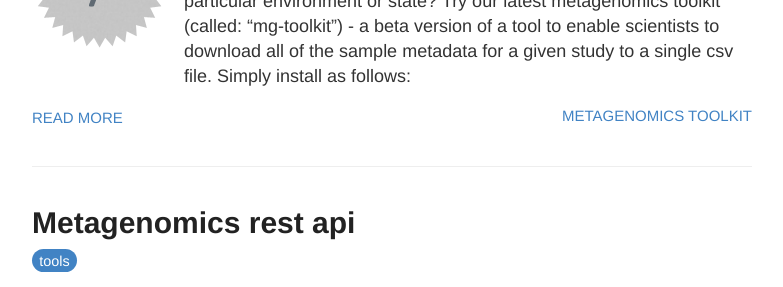
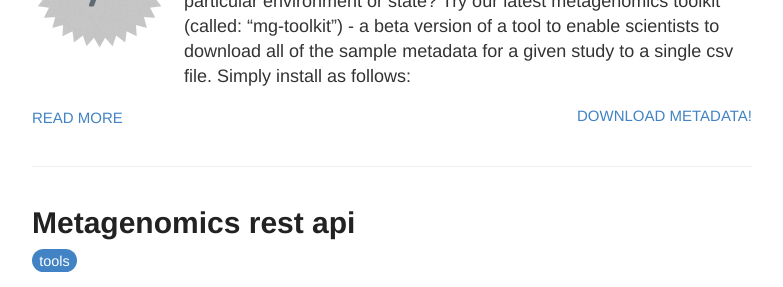
Before and after one commit to EBI-Metagenomics/blog, a Jekyll site: the page built from index.html, in a window 1280 px wide and 900 px high. Shown: the part 369-656 px from the top of the window, without its empty margins (248-1031 px from the left). Built offline with Jekyll 4.4.1, drawn with Linux system fonts in a browser that asks for light colours.

Commit message:
update text

```diff
--- a/_posts/2018-04-26-Metagenomics Toolkit.md
+++ b/_posts/2018-04-26-Metagenomics Toolkit.md
@@ -2,9 +2,9 @@
 published: true
 category: tools
 emg:
-  text: Metagenomics Toolkit
+  text: Download metadata!
   url: >-
-    https://github.com/EBI-metagenomics/emg-toolkit
+    https://pypi.org/project/mg-toolkit/
 layout: post
 ---
 ![Python script]({{site.baseurl}}/assets/media/images/posts/ico_code_EMG_grey.png)
```
